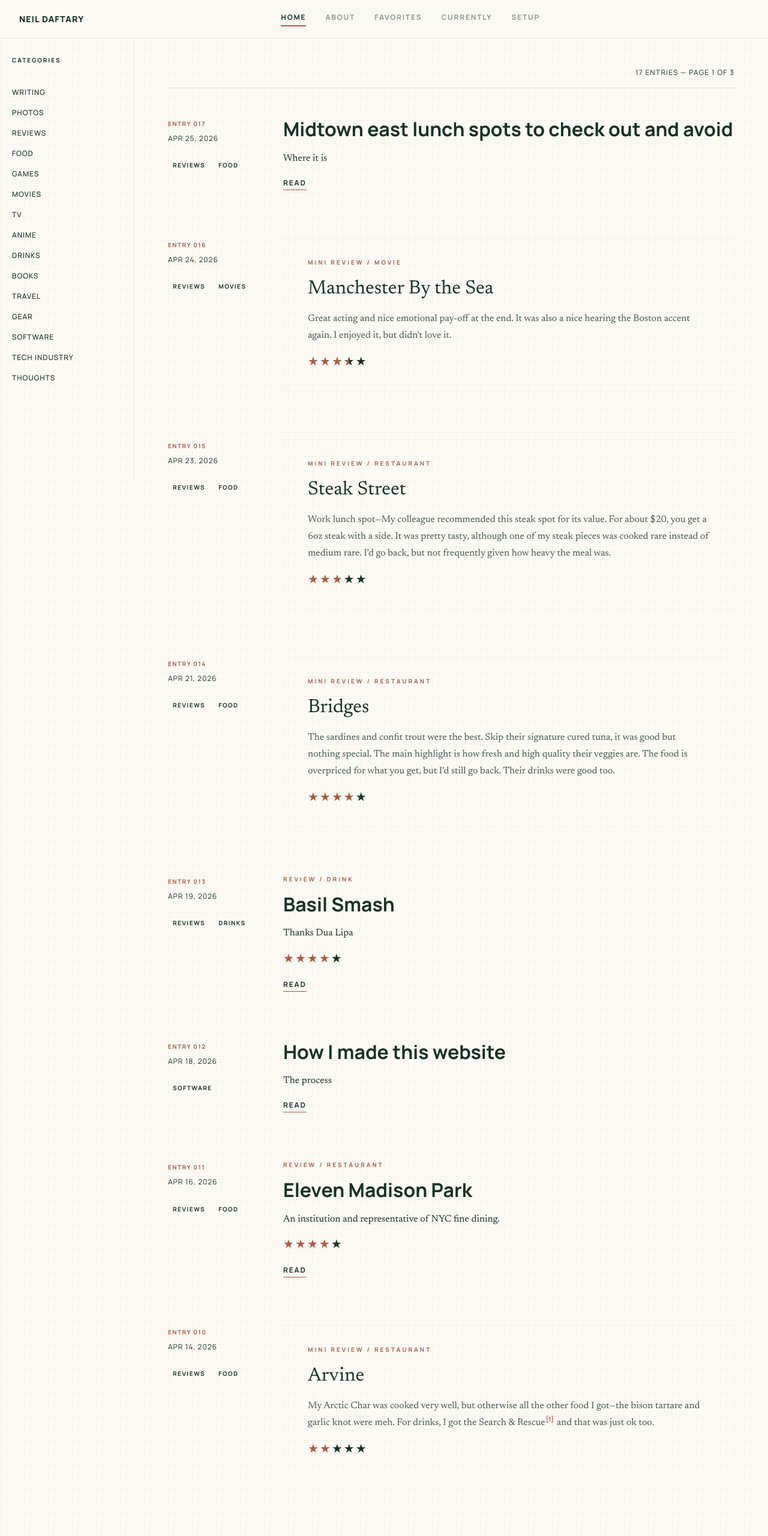
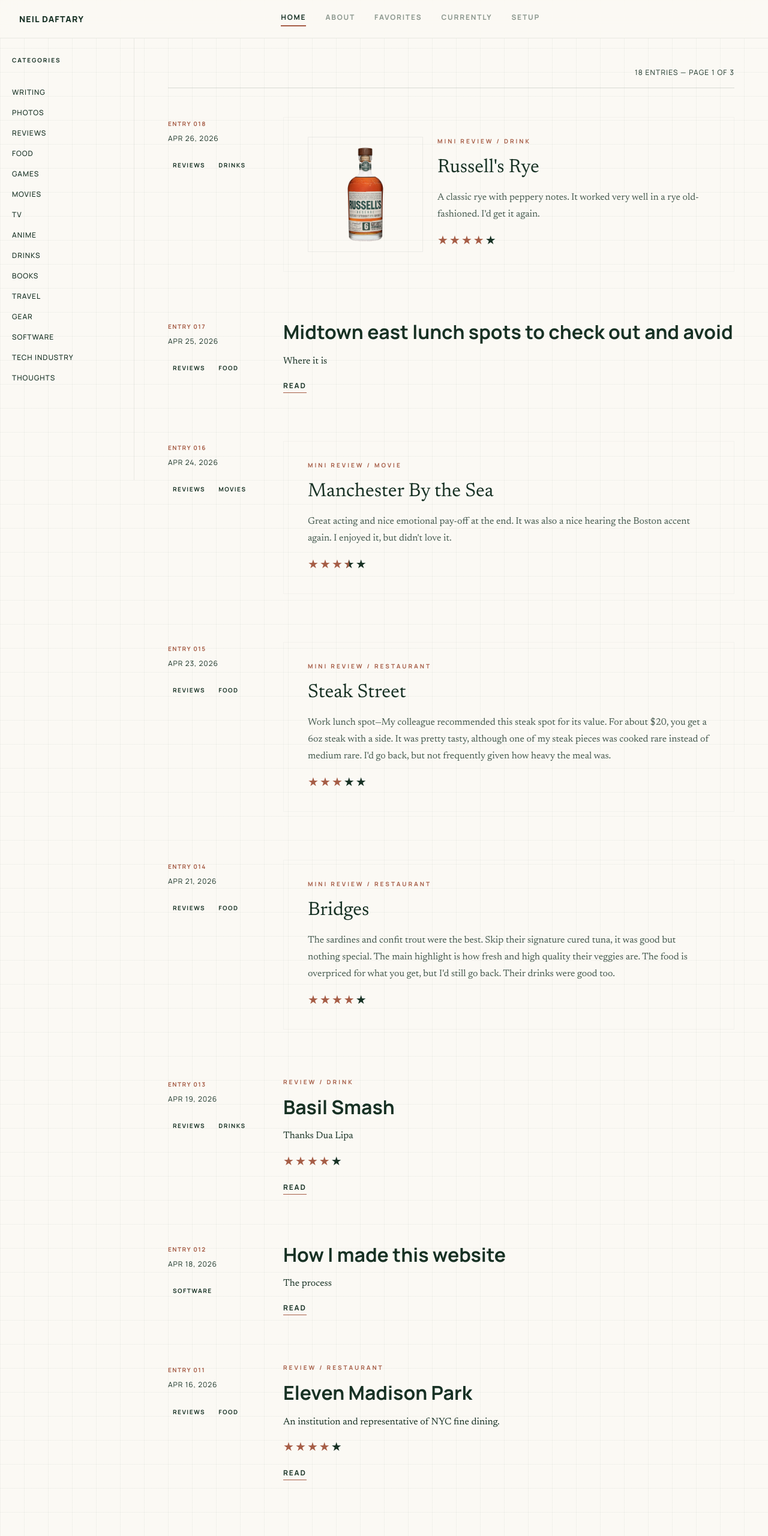
Before and after one commit to neilzo/neilzo.github.io, an Astro site: page /page/1 in a window 1280 px wide. Shown: the top 2560 px of the page at 60% size. Built offline with nearby package versions, Linux system fonts and the light colour scheme; Astro itself is replaced by a stand-in of ours; some packages are replaced by stand-ins of ours.

Commit message:
Add review card images, update content.

```diff
--- a/src/components/posts/PostCardReview.astro
+++ b/src/components/posts/PostCardReview.astro
@@ -1,6 +1,8 @@
 ---
 import type { CollectionEntry } from 'astro:content';
+import type { ImageMetadata } from 'astro';
 import PostMeta from './PostMeta.astro';
+import PostImageFrame from './PostImageFrame.astro';
 import StarRating from '../ui/StarRating.astro';
 
 interface Props {
@@ -8,13 +10,25 @@ interface Props {
   entryNum?: string;
 }
 const { post, entryNum } = Astro.props;
-const { data } = post;
+const { data, slug } = post;
 
 // Type guard — only render for review template
 if (data.template !== 'review') throw new Error('PostCardReview requires template: review');
 
-const { title, excerpt, rating, category } = data;
+const { title, excerpt, rating, category, image } = data;
 const isLongReview = !!post.body?.trim();
+
+const localImages = import.meta.glob<{ default: ImageMetadata }>(
+  '/src/content/posts/**/*.{jpg,jpeg,png,webp,gif,avif}',
+  { eager: true }
+);
+
+function resolveImageSrc(postSlug: string, src: string): ImageMetadata | string {
+  if (src.startsWith('http') || src.startsWith('//')) return src;
+  const filename = src.startsWith('./') ? src.slice(2) : src;
+  const key = `/src/content/posts/${postSlug}/${filename}`;
+  return localImages[key]?.default ?? src;
+}
 
 // Parse inline markdown: links, bold, italic, footnote tooltips
 function renderInline(text: string): string {
@@ -38,7 +52,13 @@ function renderInline(text: string): string {
   <div class="review-card__meta">
     <PostMeta {post} {entryNum} />
   </div>
-  <div class="review-card__body">
+  <div class={`review-card__body${image ? ' review-card__body--with-image' : ''}`}>
+    {image && (
+      <div class="review-card__image-col">
+        <PostImageFrame src={resolveImageSrc(slug, image)} alt={title} />
+      </div>
+    )}
+    <div class="review-card__text-col">
       <p class="review-card__label">{!isLongReview && 'Mini'} Review / {category}</p>
       <h2 class="review-card__title">
         {isLongReview
@@ -52,6 +72,7 @@ function renderInline(text: string): string {
           <a href={`/posts/${post.slug}`} class="review-card__cta">Read</a>
         </div>
       )}
+    </div>
   </div>
 </article>
 
@@ -83,11 +104,42 @@ function renderInline(text: string): string {
     gap: 1rem;
   }
 
+  .review-card__body--with-image {
+    display: grid;
+    grid-template-columns: 12rem 1fr;
+    gap: 1.5rem;
+    align-items: start;
+  }
+
+  .review-card__image-col {
+    flex-shrink: 0;
+  }
+
+  .review-card__image-col :global(.image-frame) {
+    margin: 0;
+  }
+
+  .review-card__text-col {
+    display: flex;
+    flex-direction: column;
+    gap: 1rem;
+  }
+
   .review-card--long .review-card__body {
     background: none;
     border: none;
     padding: 0;
     gap: 0.875rem;
+  }
+
+  .review-card--long .review-card__text-col {
+    gap: 0.875rem;
+  }
+
+  @media (max-width: 640px) {
+    .review-card__body--with-image {
+      grid-template-columns: 1fr;
+    }
   }
 
   .review-card__label {
--- a/src/content.config.ts
+++ b/src/content.config.ts
@@ -42,6 +42,7 @@ const posts = defineCollection({
       rating: z.number().min(0).max(5),
       excerpt: z.string(), // required — this is the full review text
       category: z.enum(['Restaurant', 'Bar', 'Gear', 'Software', 'Movie', 'TV', 'Game', 'Book', 'Drink']),
+      image: z.string().optional(),
       ...sharedPostFields,
     }),
   ]),
--- a/src/content/posts/2026-04-25-top-midtown-food-spots.mdx
+++ b/src/content/posts/2026-04-25-top-midtown-food-spots.mdx
@@ -33,6 +33,11 @@ Italian Sandwiches · 245 Park Ave, New York, NY 10029
 
 Lots of different options with big portions. A sandwich here is two meals for me. Their rustic bread is on the hard side for me, but it's till the best Italian sandwich I've had in the area. There's an All'Antico Vinaio near my office as well, and while they're different styles of Italian sandwiches, Diso's is definitely a better value.
 
+### Yumpling
+Taiwanese · 16 E 52nd St, New York, NY 10022
+
+Solid Taiwanese food. I've yet to try their fried chicken, but their dumplings are quite good.
+
 ## Avoid
 
 ### Mangia
--- /dev/null
+++ b/src/content/posts/2026-04-26-russells-rye/index.mdx
@@ -0,0 +1,10 @@
+---
+template: review
+title: Russell's Rye
+date: 2026-04-26
+tags: [Reviews, Drinks]
+category: Drink
+rating: 4
+image: ./russells.png
+excerpt: A classic rye with peppery notes. It worked very well in a rye old-fashioned. I'd get it again.
+---
```
Also changed, not shown: src/content/posts/2026-04-26-russells-rye/russells.png (added). Lines whose indentation alone changed are shown as unchanged.
